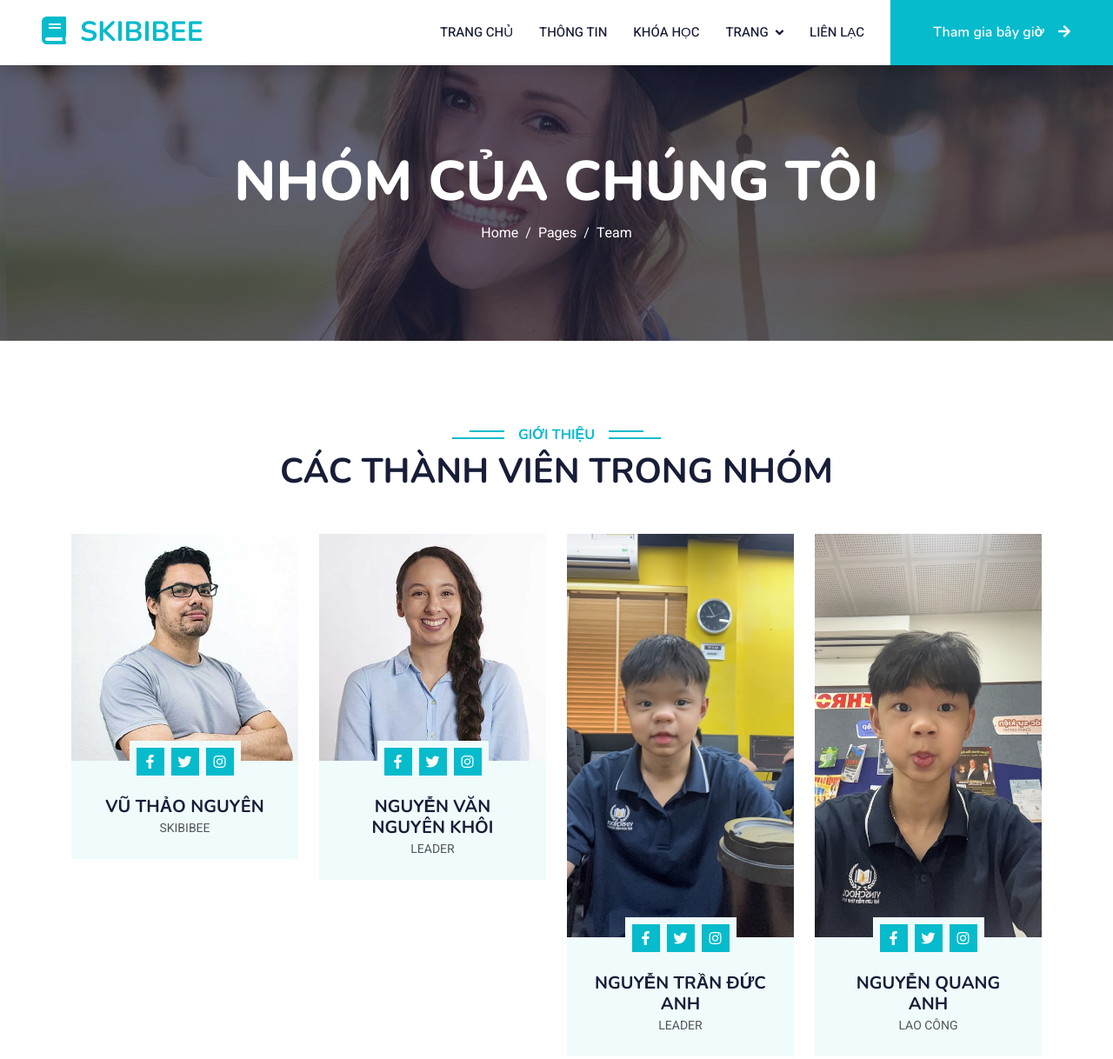
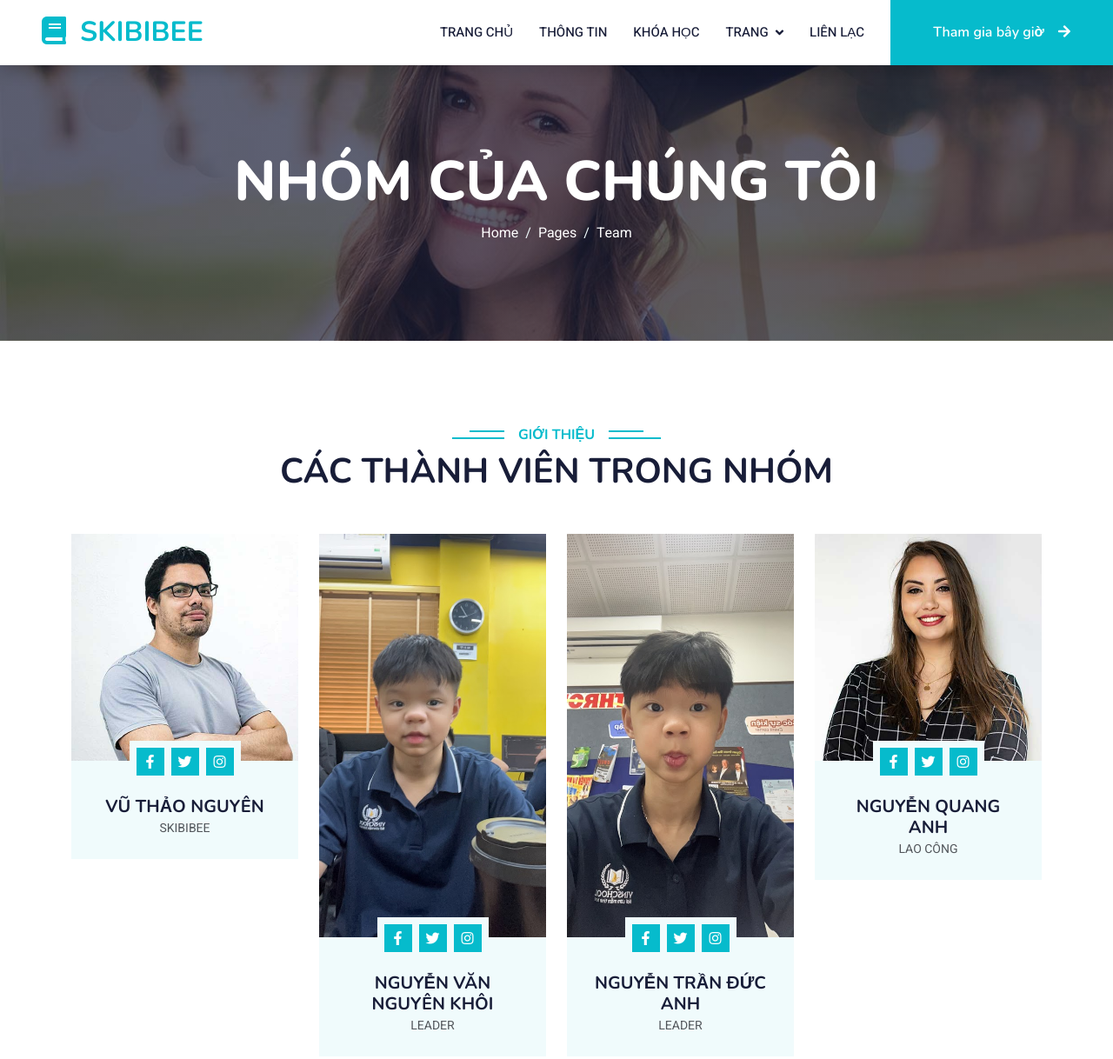
Before and after one commit to ducanhngtran/elearning-html-template, a plain HTML site: page team.html in a window 1280 px wide. Shown: the top 1218 px of the page at 87% size. Drawn offline with nearby package versions, Linux system fonts and the light colour scheme.

Commit message:
duca
fix lai anh thanh vien

```diff
--- a/team.html
+++ b/team.html
@@ -118,7 +118,7 @@
                 <div class="col-lg-3 col-md-6 wow fadeInUp" data-wow-delay="0.3s">
                     <div class="team-item bg-light">
                         <div class="overflow-hidden">
-                            <img class="img-fluid" src="img/team-2.jpg" alt="">
+                            <img class="img-fluid" src="img/pico.jpg" alt="">
                         </div>
                         <div class="position-relative d-flex justify-content-center" style="margin-top: -23px;">
                             <div class="bg-light d-flex justify-content-center pt-2 px-1">
@@ -136,7 +136,7 @@
                 <div class="col-lg-3 col-md-6 wow fadeInUp" data-wow-delay="0.5s">
                     <div class="team-item bg-light">
                         <div class="overflow-hidden">
-                            <img class="img-fluid" src="img/pico.jpg" alt="">
+                            <img class="img-fluid" src="img/opic.jpg" alt="">
                         </div>
                         <div class="position-relative d-flex justify-content-center" style="margin-top: -23px;">
                             <div class="bg-light d-flex justify-content-center pt-2 px-1">
@@ -154,7 +154,7 @@
                 <div class="col-lg-3 col-md-6 wow fadeInUp" data-wow-delay="0.7s">
                     <div class="team-item bg-light">
                         <div class="overflow-hidden">
-                            <img class="img-fluid" src="img/opic.jpg" alt="">
+                            <img class="img-fluid" src="img/team-4.jpg" alt="">
                         </div>
                         <div class="position-relative d-flex justify-content-center" style="margin-top: -23px;">
                             <div class="bg-light d-flex justify-content-center pt-2 px-1">
```
